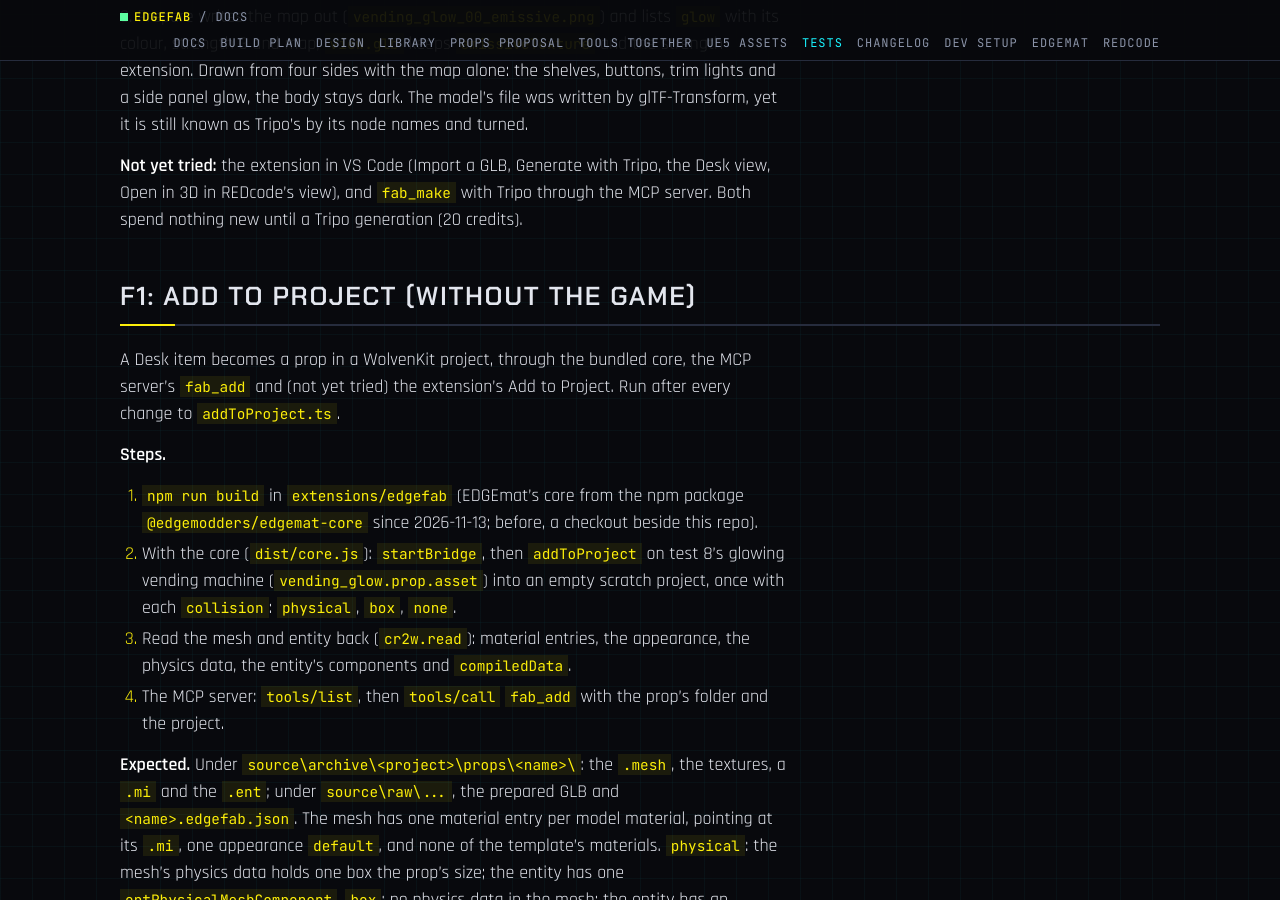
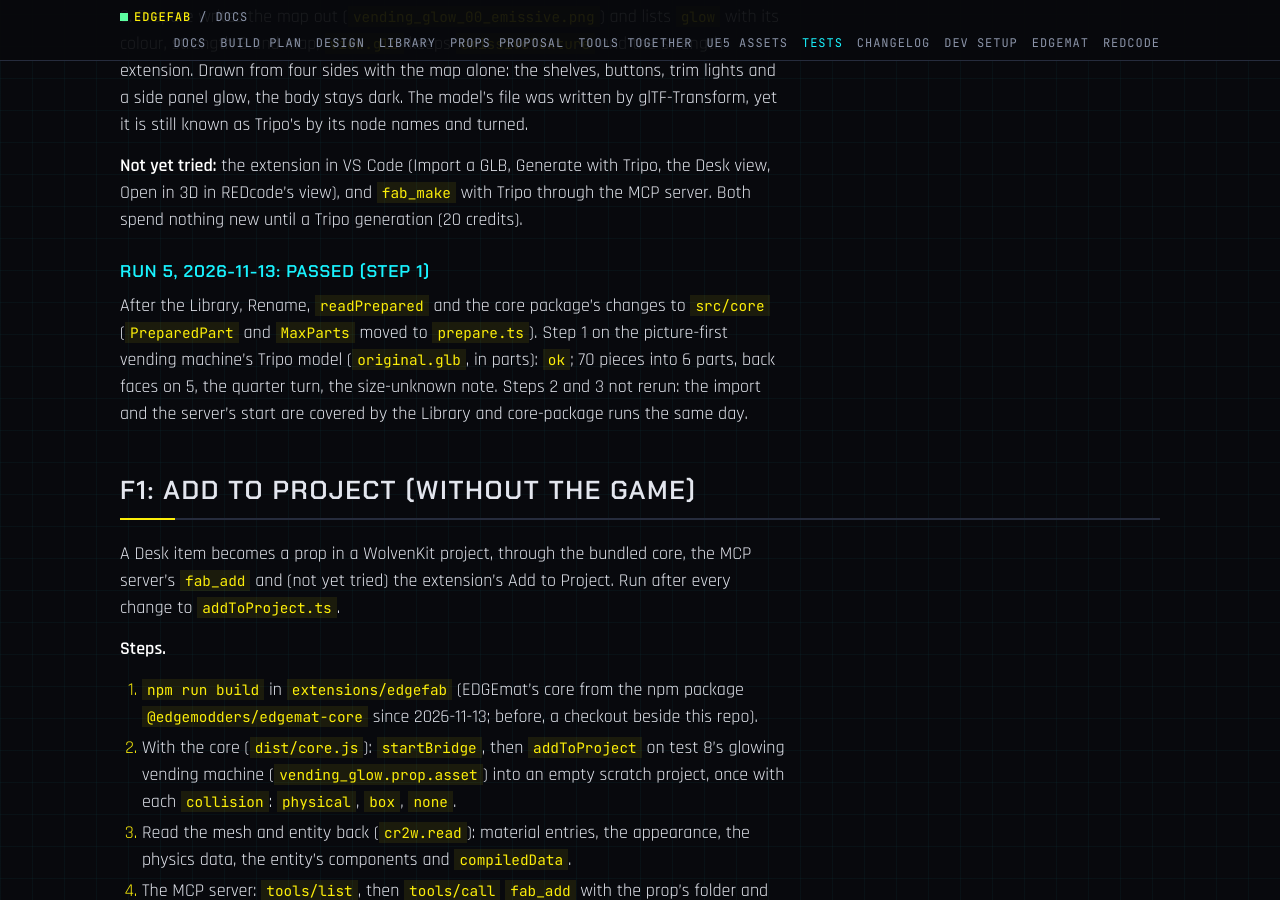
Before and after one commit to Edgemodders/EDGEfab, a Jekyll site: the page built from docs/testing.md, in a window 1280 px wide and 900 px high, scrolled down 1810 px. Built offline with Jekyll 4.4.1, drawn with Linux system fonts in a browser that asks for light colours.

Commit message:
Tests: the smoke test passes after today's core changes
Co-Authored-By: Claude Opus 5.5 <noreply@anthropic.com>

```diff
--- a/docs/testing.md
+++ b/docs/testing.md
@@ -45,6 +45,10 @@ After the turn to the game's forward: test 8's v3.1 vending machine is turned a
 Glow: test 8's vending machine with a glow map made from its bright, saturated painted areas (15.8% of its texture), `emissiveFactor` 1 and `KHR_materials_emissive_strength` 3. Prepare writes the map out (`vending_glow_00_emissive.png`) and lists `glow` with its colour, strength 3 and map; `view.glb` keeps `emissiveTexture` and the strength extension. Drawn from four sides with the map alone: the shelves, buttons, trim lights and a side panel glow, the body stays dark. The model's file was written by glTF-Transform, yet it is still known as Tripo's by its node names and turned.
 
 **Not yet tried:** the extension in VS Code (Import a GLB, Generate with Tripo, the Desk view, Open in 3D in REDcode's view), and `fab_make` with Tripo through the MCP server. Both spend nothing new until a Tripo generation (20 credits).
+
+### Run 5, 2026-11-13: passed (step 1)
+
+After the Library, Rename, `readPrepared` and the core package's changes to `src/core` (`PreparedPart` and `MaxParts` moved to `prepare.ts`). Step 1 on the picture-first vending machine's Tripo model (`original.glb`, in parts): `ok`; 70 pieces into 6 parts, back faces on 5, the quarter turn, the size-unknown note. Steps 2 and 3 not rerun: the import and the server's start are covered by the Library and core-package runs the same day.
 
 ## F1: Add to Project (without the game)
 
```
